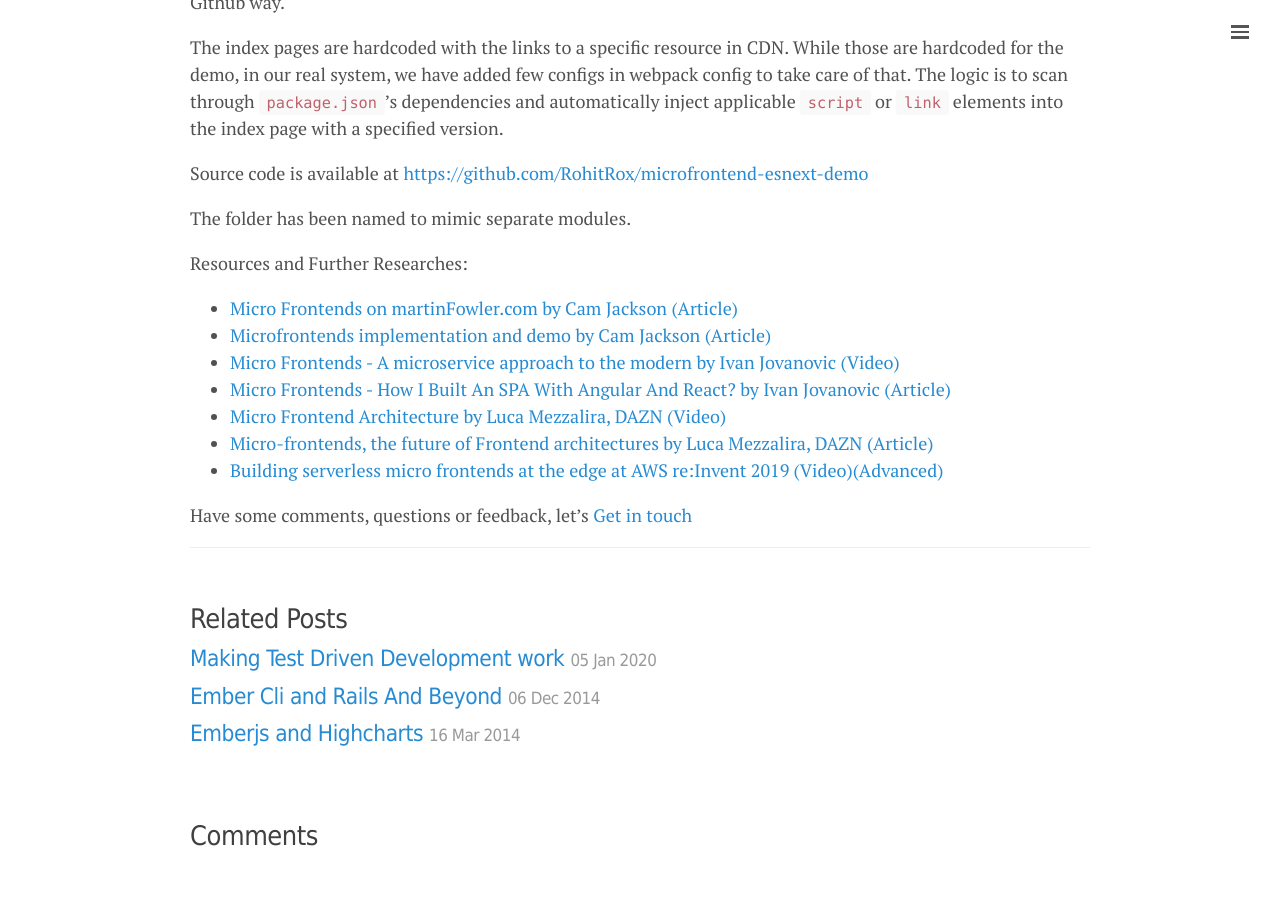
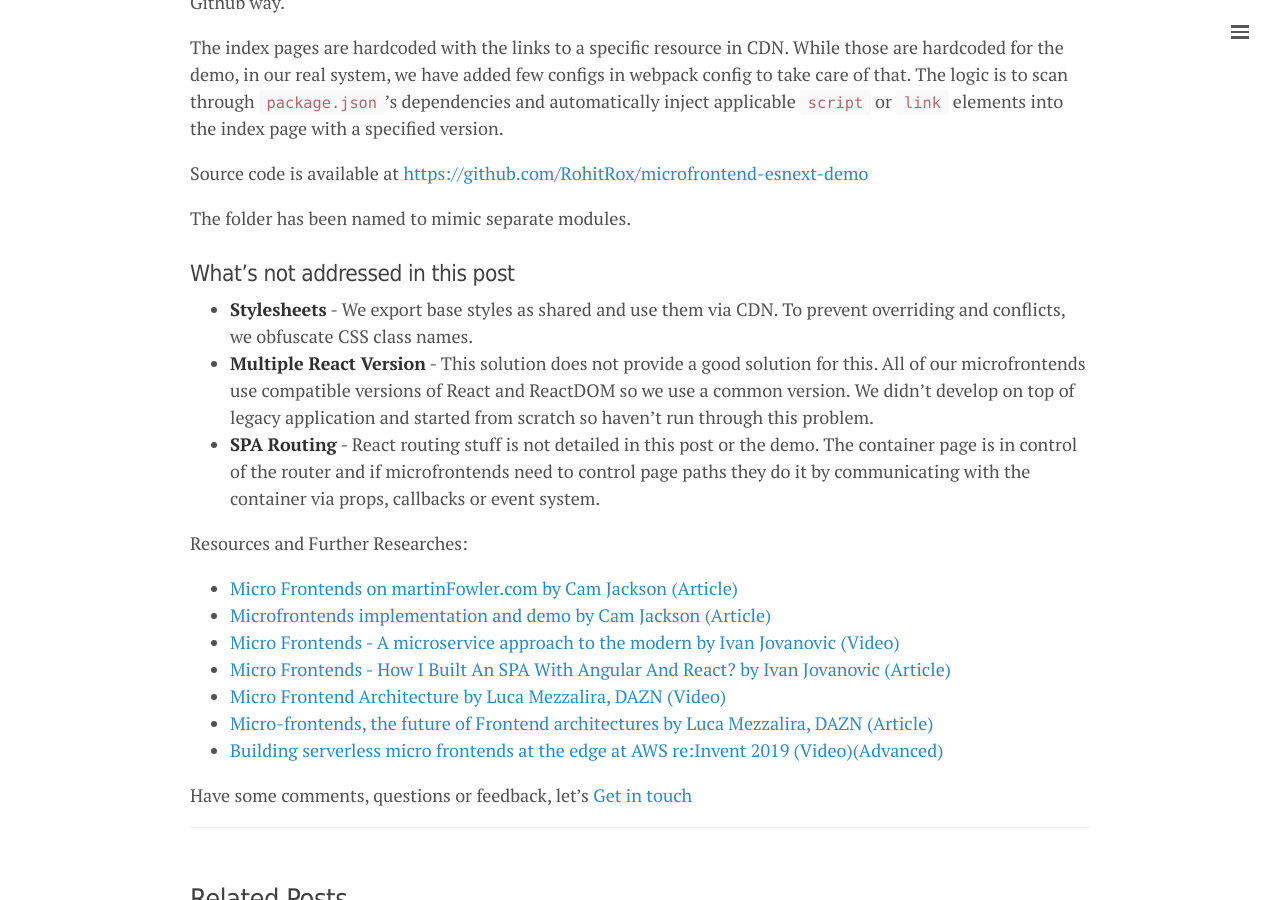
Before and after one commit to RohitRox/github-pages, a Jekyll site: the page built from _posts/2020-01-08-simpler-microfrontends-implementation-with-react-and-esnext.md, in a window 1280 px wide and 900 px high, scrolled down 5519 px. Built offline with Jekyll 4.4.1, drawn with Linux system fonts in a browser that asks for light colours; comment, search, counter and statistics services are not loaded; before the commit the page ends 6381 px from its top, so only the background shows below that.

Commit message:
post update

```diff
--- a/_posts/2020-01-08-simpler-microfrontends-implementation-with-react-and-esnext.md
+++ b/_posts/2020-01-08-simpler-microfrontends-implementation-with-react-and-esnext.md
@@ -130,6 +130,12 @@ Source code is available at [https://github.com/RohitRox/microfrontend-esnext-de
 
 The folder has been named to mimic separate modules.
 
+### What's not addressed in this post
+
+  - **Stylesheets** - We export base styles as shared and use them via CDN. To prevent overriding and conflicts, we obfuscate CSS class names.
+  - **Multiple React Version** - This solution does not provide a good solution for this. All of our microfrontends use compatible versions of React and ReactDOM so we use a common version. We didn't develop on top of legacy application and started from scratch so haven't run through this problem.
+  - **SPA Routing** - React routing stuff is not detailed in this post or the demo. The container page is in control of the router and if microfrontends need to control page paths they do it by communicating with the container via props, callbacks or event system.
+
 Resources and Further Researches:
 
   - [Micro Frontends on martinFowler.com by Cam Jackson (Article)](https://martinfowler.com/articles/micro-frontends.html)
```
